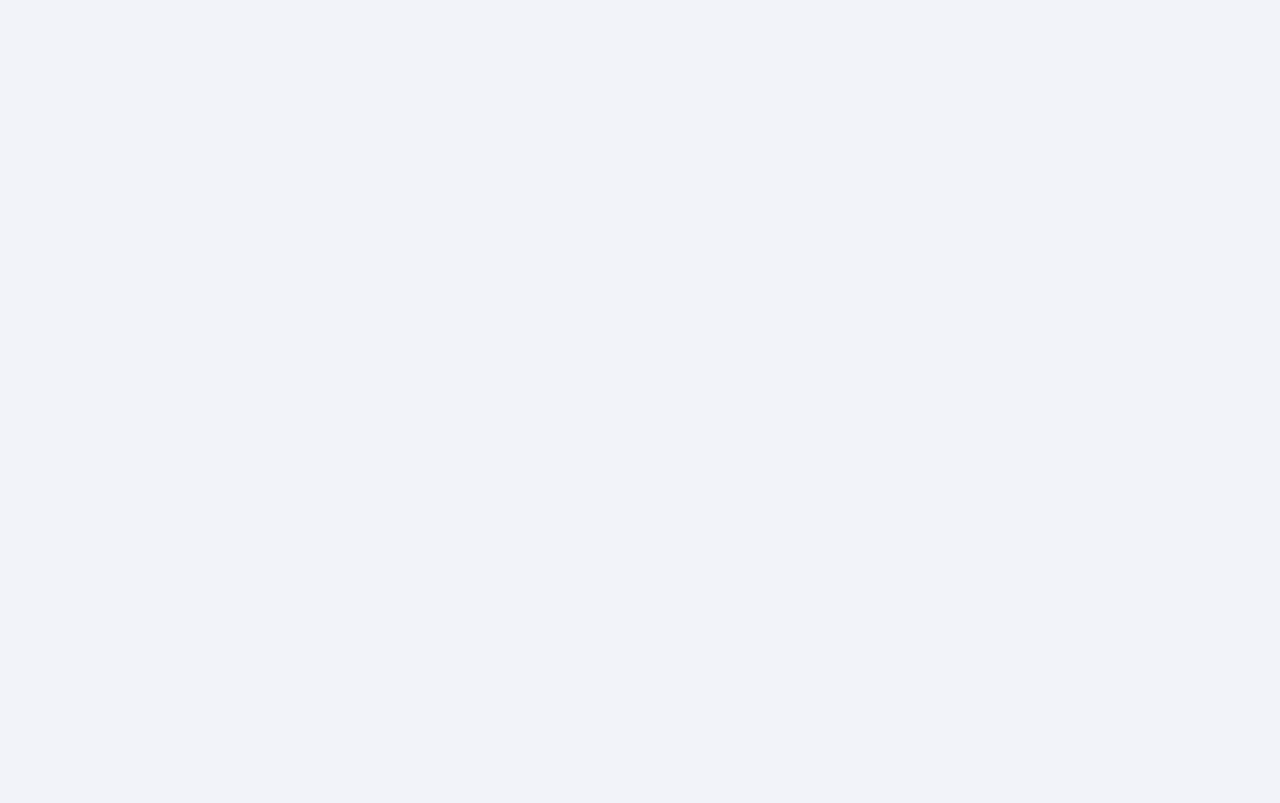
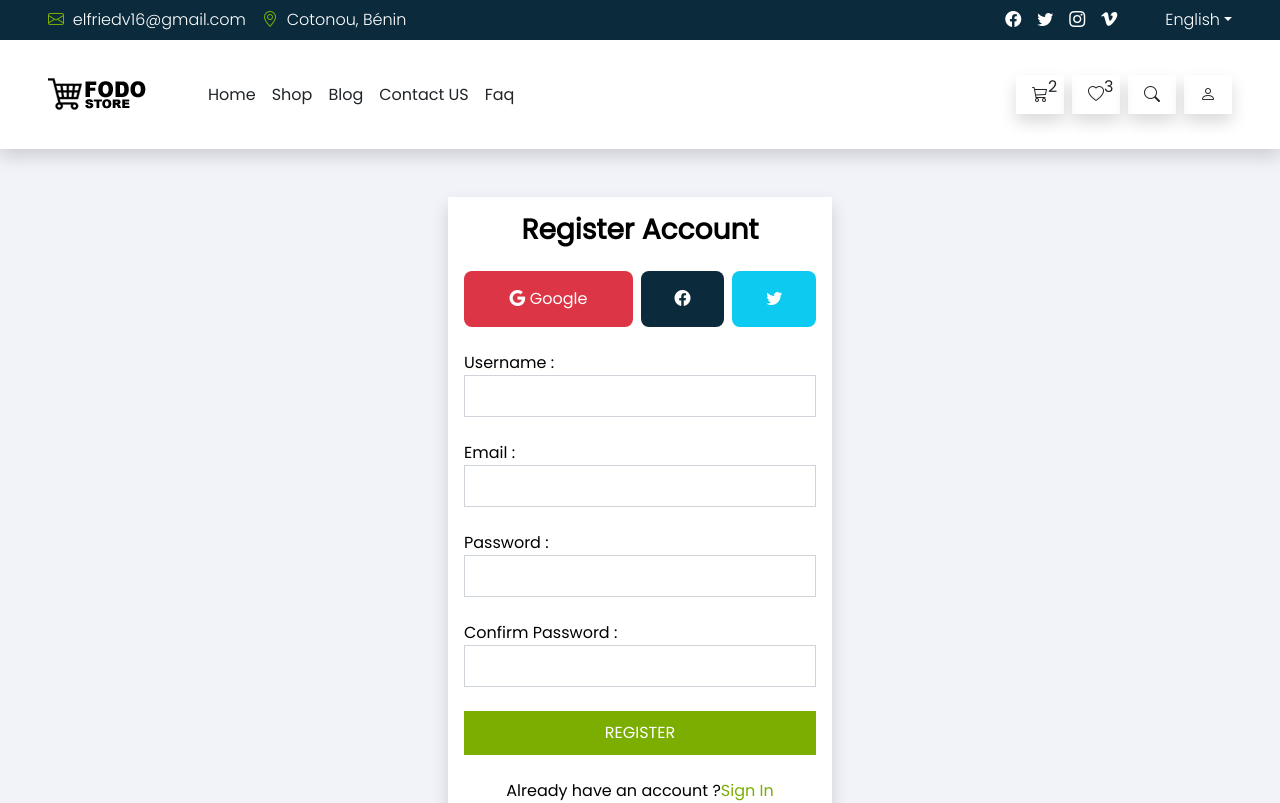
Before and after one commit to noel319/friedshop-front-react, a React (Vite) app: page /signup in a window 1280 px wide. Before the commit this address had no page. Shown: the top 803 px of the page. Built offline with nearby package versions, Linux system fonts and the light colour scheme.

Commit message:
Add of all Form Views

```diff
--- a/src/App.tsx
+++ b/src/App.tsx
@@ -1,13 +1,19 @@
 import { Route, Routes } from "react-router-dom"
+import ForgotPassword from "./views/ForgotPassword"
 import Home from "./views/Home"
 import Login from "./views/Login"
+import SignUp from "./views/SignUp"
 
 function App() {
 
   return (
     <Routes>
+
       <Route path="/" element={<Home />}></Route>
       <Route path="/login" element={<Login />}></Route>
+      <Route path="/signup" element={<SignUp />}></Route>
+      <Route path="/reset-password" element={<ForgotPassword />}></Route>
+
     </Routes>
 
   )
--- a/src/components/Form.tsx
+++ b/src/components/Form.tsx
@@ -4,35 +4,99 @@ import { Link } from "react-router-dom";
 const LoginForm = () => {
 
     return (
-    <div className="login-form  bg-white shadow w-30 mx-auto my-5 text-black p-3" style={{minHeight : '500px'}}>
+        <div className="login-form  bg-white shadow w-30 mx-auto my-5 text-black p-3" style={{ minHeight: '500px' }}>
             <h3 className="fw-bold text-center">Sign In</h3>
             <form action="">
                 <div className="d-flex gap-2 sign-oauth my-4 text-white text-center">
                     <a href="#" className="d-block s-google w-50 bg-danger p-3 rounded-3"><i className="bi bi-google"></i><span> Google</span></a>
-                <a href="#" className="d-block s-facebook w-25 fd-bg-secondary rounded-3"><i className="bi bi-facebook" style={{lineHeight : '55px'}}></i></a>
-                <a href="#" className="d-block s-twitter w-25 bg-info rounded-3"><i className="bi bi-twitter" style={{lineHeight : '55px'}}></i></a>
+                    <a href="#" className="d-block s-facebook w-25 fd-bg-secondary rounded-3"><i className="bi bi-facebook" style={{ lineHeight: '55px' }}></i></a>
+                    <a href="#" className="d-block s-twitter w-25 bg-info rounded-3"><i className="bi bi-twitter" style={{ lineHeight: '55px' }}></i></a>
                 </div>
                 <div className="my-4">
                     <div className="username w-100">
                         <label className="w-100">
-                        <span>Email :</span> <input type="email" name="email" className="form-control rounded-0 p-2"/>
+                            <span>Email :</span> <input type="email" name="email" className="form-control rounded-0 p-2" />
                         </label>
                     </div>
                     <div className="user-pass my-4">
                         <label className="w-100">
-                        <span>Password :</span> <input type="password" name="password" className="form-control rounded-0 p-2"/>
+                            <span>Password :</span> <input type="password" name="password" className="form-control rounded-0 p-2" />
                         </label>
                     </div>
                     <div className="remember-me">
                         <label className="w-100">
-                        <input type="checkbox" name="remember"/>
+                            <input type="checkbox" name="remember" />
                             <span> Remember Me</span>
                         </label>
                     </div>
                     <div className="submit text-center my-4"><a href="#" className="fd-btn">LOG IN</a></div>
                     <div className="bt text-center">
                         <div><Link to="/reset-password" className="text-black opacity-75">Forget Password</Link></div>
-                    <div className="signup mt-2"><span>Don't have account ?</span><Link to="/signup"  className="fd-color-primary">Sign Up</Link></div>
+                        <div className="signup mt-2"><span>Don't have account ?</span><Link to="/signup" className="fd-color-primary">Sign Up</Link></div>
+                    </div>
+                </div>
+            </form>
+        </div>
+    )
+}
+
+const SignUpForm = () => {
+
+    return (
+        <div className="login-form  bg-white shadow w-30 mx-auto my-5 text-black p-3" style={{ minHeight: '500px' }}>
+            <h3 className="fw-bold text-center">Register Account</h3>
+            <form action="">
+                <div className="d-flex gap-2 sign-oauth my-4 text-white text-center">
+                    <a href="#" className="d-block s-google w-50 bg-danger p-3 rounded-3"><i className="bi bi-google"></i><span> Google</span></a>
+                    <a href="#" className="d-block s-facebook w-25 fd-bg-secondary rounded-3"><i className="bi bi-facebook" style={{ lineHeight: '55px' }}></i></a>
+                    <a href="#" className="d-block s-twitter w-25 bg-info rounded-3"><i className="bi bi-twitter" style={{ lineHeight: '55px' }}></i></a>
+                </div>
+                <div className="my-4">
+                    <div className="username w-100">
+                        <label className="w-100">
+                            <span>Username :</span> <input type="text" name="username" className="form-control rounded-0 p-2" />
+                        </label>
+                    </div>
+                    <div className="username w-100">
+                        <label className="w-100 mt-4">
+                            <span>Email :</span> <input type="email" name="email" className="form-control rounded-0 p-2" />
+                        </label>
+                    </div>
+                    <div className="user-pass my-4">
+                        <label className="w-100">
+                            <span>Password :</span> <input type="password" name="password" className="form-control rounded-0 p-2" />
+                        </label>
+                    </div>
+                    <div className="user-pass my-4">
+                        <label className="w-100">
+                            <span>Confirm Password :</span> <input type="password" name="confirm_password" className="form-control rounded-0 p-2" />
+                        </label>
+                    </div>
+                    <div className="submit text-center my-4"><a href="#" className="fd-btn">REGISTER</a></div>
+                    <div className="bt text-center">
+                        <div className="signup mt-2"><span>Already have an account ?</span><Link to="/login" className="fd-color-primary">Sign In</Link></div>
+                    </div>
+                </div>
+            </form>
+        </div>
+    )
+}
+
+const ResetPassword = () => {
+
+    return (
+        <div className="login-form  bg-white shadow w-30 mx-auto my-5 text-black p-3" style={{ minHeight: '300px' }}>
+            <h3 className="fw-bold text-center">Forgot Password</h3>
+            <form action="">
+                <div className="my-4">
+                    <div className="username w-100">
+                        <label className="w-100">
+                            <span>Email :</span> <input type="email" name="email" className="form-control rounded-0 p-2" />
+                        </label>
+                    </div>
+                    <div className="submit text-center my-4"><a href="#" className="fd-btn">SEND</a></div>
+                    <div className="bt text-center">
+                        <div className="signup mt-2"><span>Forget it?, send me back to the sign in.</span></div>
                     </div>
                 </div>
             </form>
@@ -41,5 +105,4 @@ const LoginForm = () => {
 }
 
 
-
-export {LoginForm}
+export { LoginForm, SignUpForm, ResetPassword}
--- /dev/null
+++ b/src/views/ForgotPassword.tsx
@@ -0,0 +1,17 @@
+import React from 'react'
+import { ResetPassword } from '../components/Form';
+import Footer from './includes/Footer';
+import Header from './includes/Header';
+
+const ForgotPassword = () => {
+
+  return (
+    <>
+        <Header />
+        <ResetPassword />
+        <Footer />
+    </>
+  )
+}
+
+export default ForgotPassword;
--- /dev/null
+++ b/src/views/SignUp.tsx
@@ -0,0 +1,18 @@
+import React from 'react'
+import { SignUpForm } from '../components/Form';
+import Footer from './includes/Footer';
+import Header from './includes/Header';
+
+const SignUp = () => {
+
+  return (
+    <>
+        <Header />
+        <SignUpForm />
+        <Footer />
+    </>
+)
+
+}
+
+export default SignUp;
```
Lines whose indentation alone changed are shown as unchanged.
